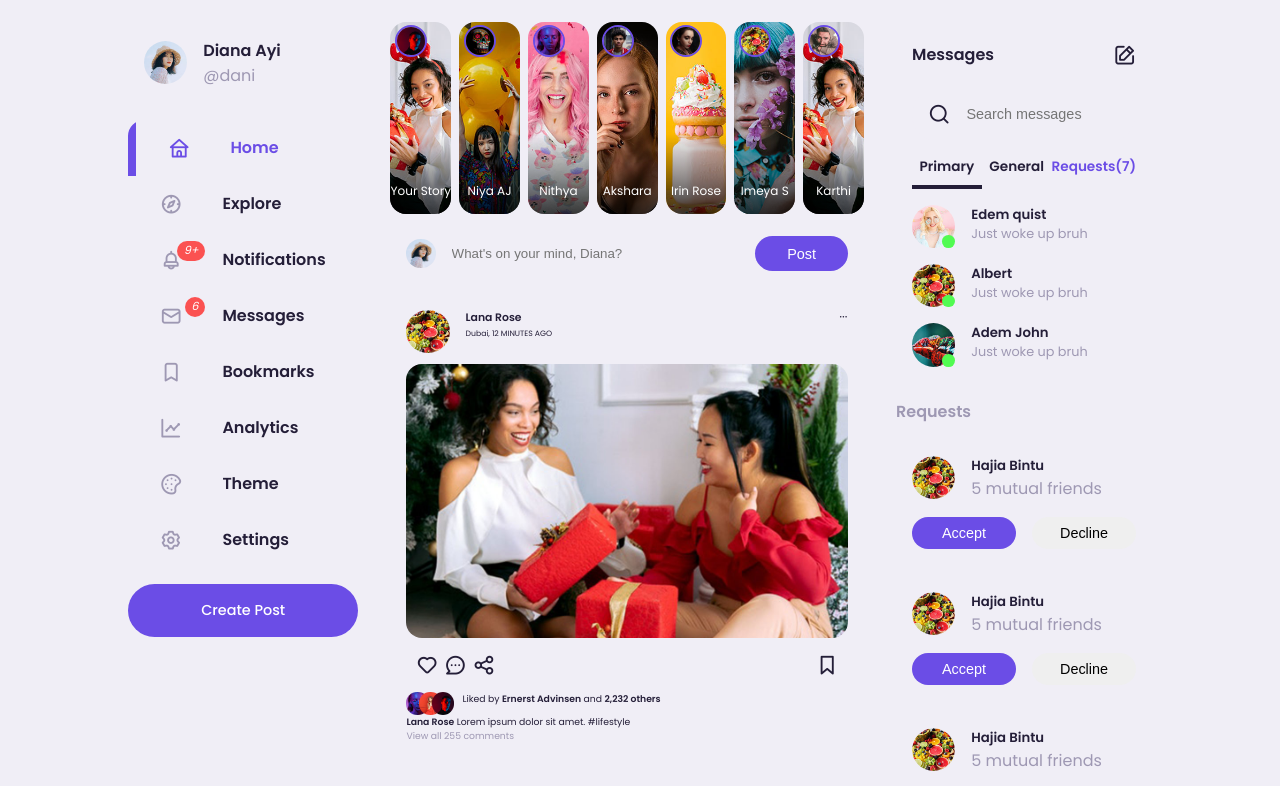
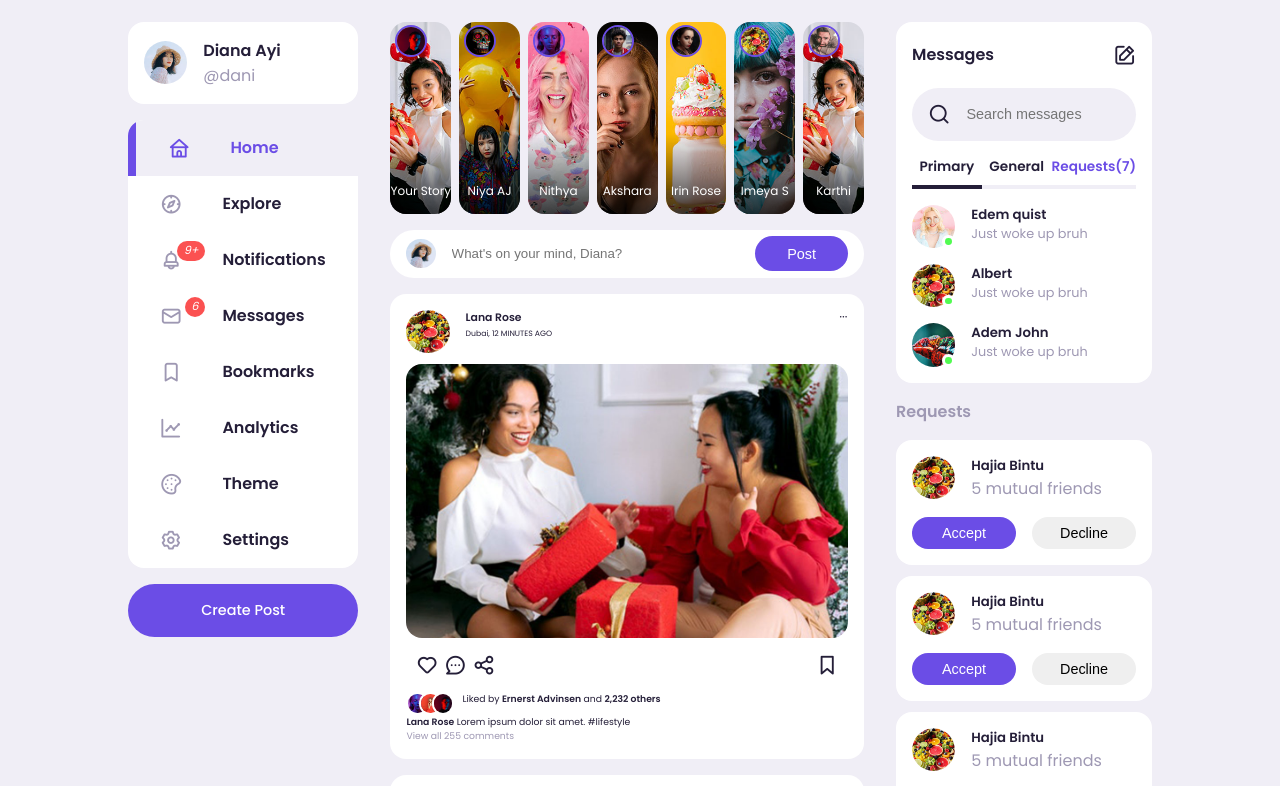
Before and after one commit to nithya-aj/BuzzHub_SocialMedia, a plain HTML site: page index.html in a window 1280 px wide. Shown: the part 71-857 px from the top of the page. Drawn offline with nearby package versions, Linux system fonts and the light colour scheme; files whose address does not match are found by name.

Commit message:
bug fixed

```diff
--- a/style.css
+++ b/style.css
@@ -5,7 +5,7 @@
     --dark-color-lightness:17%;
     --light-color-lightness: 95%;
     --white-color-lightness:100%;
-    --color-white: hsl(252, 30%, var(var(--white-color-lightness)));
+    --color-white: hsl(252, 30%, var(--white-color-lightness));
     --color-light: hsl(252, 30%, var(--light-color-lightness));
     --color-gray: hsl(var(--primary-color-hue), 15%, 65%);
     --color-primary: hsl(var(--primary-color-hue), 75%, 60%);
```
